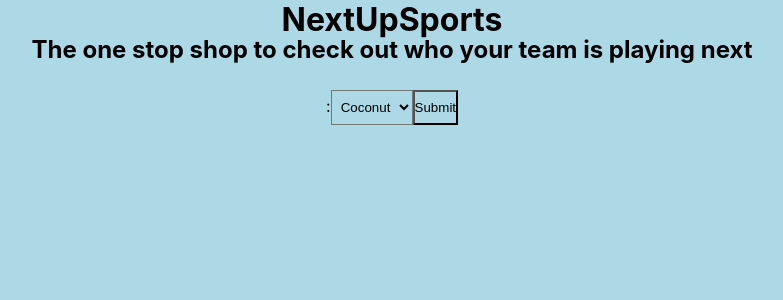
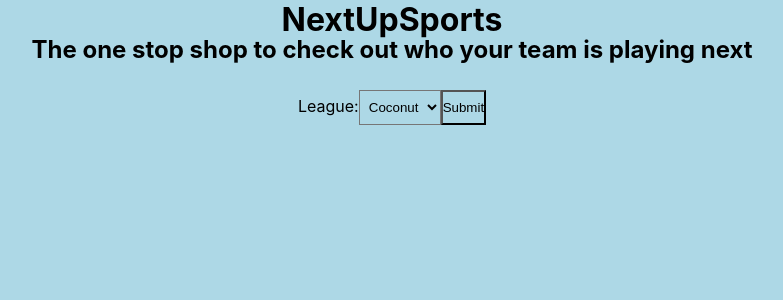
Before and after one commit to coffeeandpouch/nextupsportsreact, a React (Create React App) app: page / in a window 1280 px wide. Shown: the top 300 px of the page, without its empty margins (248-1031 px from the left). Built offline with nearby package versions, Linux system fonts and the light colour scheme.

Commit message:
comits changes to GetLeagues

```diff
--- a/src/GetLeagues/GetLeagues.js
+++ b/src/GetLeagues/GetLeagues.js
@@ -28,7 +28,7 @@ export default class getLeagues extends React.Component {
     return (
       <form onSubmit={this.handleSubmit}>
         <label>
-          :
+          League:
           <select value={this.state.value} onChange={this.handleChange}>
             <option value="grapefruit">Grapefruit</option>
             <option value="lime">Lime</option>
```
